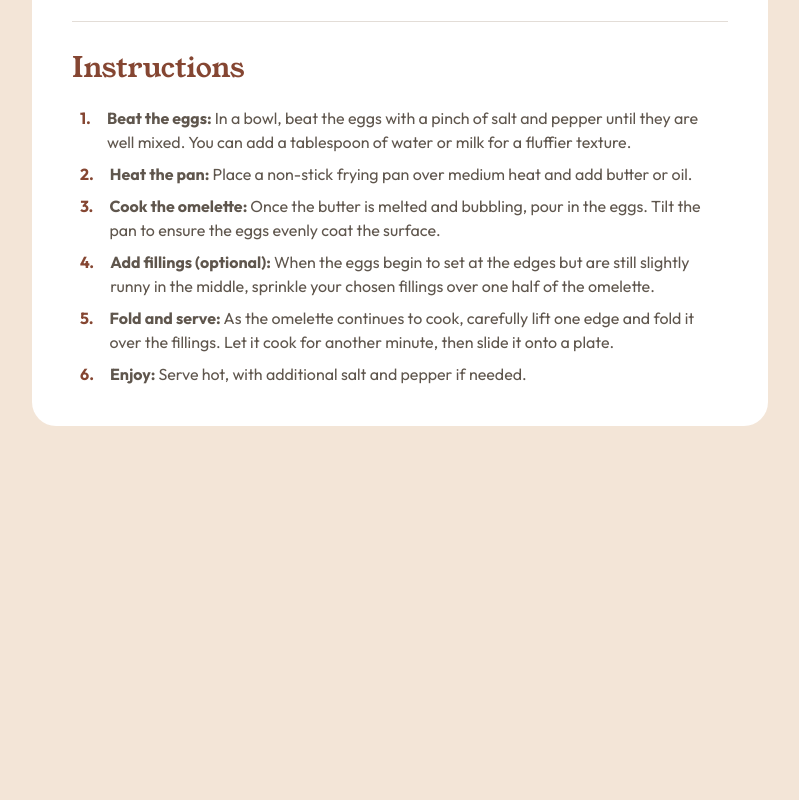
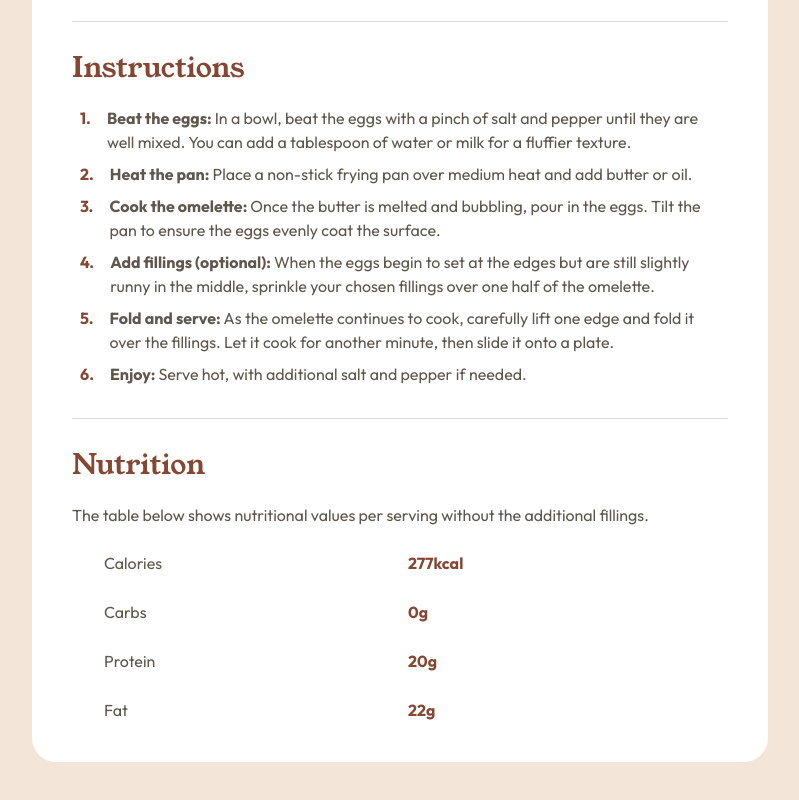
Before and after one commit to jaceleedev/recipe-page, a Next.js app: page / in a window 1280 px wide. Shown: the part 1071-1871 px from the top of the page, without its empty margins (240-1039 px from the left). Before the commit the page ends 1625 px from the top, so only its background shows below. Built offline with nearby package versions, Linux system fonts and the light colour scheme.

Commit message:
feat: :sparkles: add Nutrition component with styling

```diff
--- /dev/null
+++ b/src/components/RecipePage/RecipeContent/Nutrition/index.module.css
@@ -0,0 +1,27 @@
+.nutrition {
+  @apply flex flex-col items-start gap-300;
+
+  .heading {
+    @apply text-preset-2 text-brown-800;
+  }
+
+  .description {
+    @apply text-preset-4 text-stone-600;
+  }
+
+  .info {
+    @apply flex flex-col items-start self-stretch gap-150;
+  }
+
+  .row {
+    @apply flex items-center self-stretch gap-200 px-400;
+  }
+
+  .label {
+    @apply w-full text-preset-4 text-stone-600;
+  }
+
+  .value {
+    @apply w-full text-preset-4-bold text-brown-800;
+  }
+}
--- /dev/null
+++ b/src/components/RecipePage/RecipeContent/Nutrition/index.tsx
@@ -0,0 +1,35 @@
+import React from 'react';
+import Divider from '../Divider';
+import styles from './index.module.css';
+
+const nutritionData = [
+  { label: 'Calories', value: '277kcal' },
+  { label: 'Carbs', value: '0g' },
+  { label: 'Protein', value: '20g' },
+  { label: 'Fat', value: '22g' },
+];
+
+function Nutrition() {
+  return (
+    <div className={styles.nutrition}>
+      <h2 className={styles.heading}>Nutrition</h2>
+      <p className={styles.description}>
+        The table below shows nutritional values per serving without the
+        additional fillings.
+      </p>
+      <div className={styles.info}>
+        {nutritionData.map((nutrition, index) => (
+          <React.Fragment key={nutrition.label}>
+            <div className={styles.row}>
+              <span className={styles.label}>{nutrition.label}</span>
+              <span className={styles.value}>{nutrition.value}</span>
+            </div>
+            {index < nutritionData.length - 1 && <Divider />}
+          </React.Fragment>
+        ))}
+      </div>
+    </div>
+  );
+}
+
+export default Nutrition;
--- a/src/components/RecipePage/RecipeContent/index.tsx
+++ b/src/components/RecipePage/RecipeContent/index.tsx
@@ -2,6 +2,7 @@ import Divider from './Divider';
 import styles from './index.module.css';
 import Ingredients from './Ingredients';
 import Instructions from './Instructions';
+import Nutrition from './Nutrition';
 import PreparationTime from './PreparationTime';
 import RecipeHeader from './RecipeHeader';
 
@@ -13,6 +14,8 @@ function RecipeContent() {
       <Ingredients />
       <Divider />
       <Instructions />
+      <Divider />
+      <Nutrition />
     </div>
   );
 }
```
